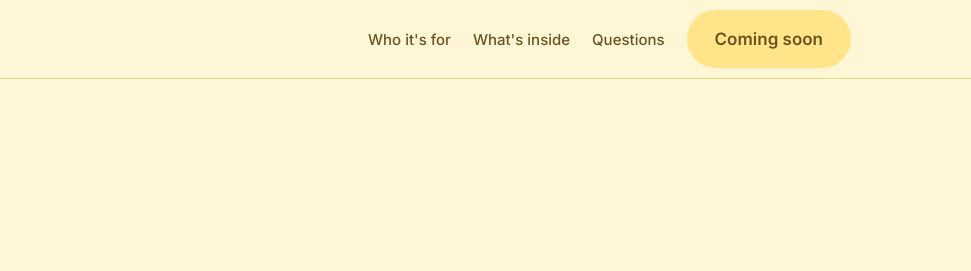
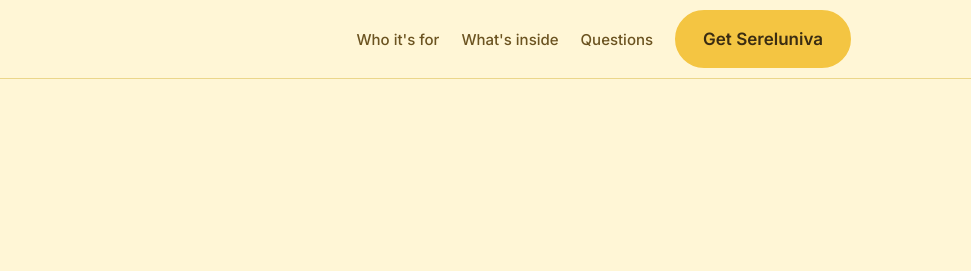
Before and after one commit to SimplyNurulhuda/sereluniva-shop, a plain HTML site: page index.html in a window 1280 px wide. Shown: the top 271 px of the page, 309-1280 px from the left. Drawn offline with Linux system fonts and the light colour scheme.

Commit message:
Update index.html

```diff
--- a/index.html
+++ b/index.html
@@ -238,7 +238,7 @@ footer a{text-decoration:none;border-bottom:1px solid var(--line)}
 /* Put your Lemon Squeezy product link here once the store is live, for example
    https://yourstore.lemonsqueezy.com/buy/xxxxxxxx
    While it is empty, the buttons show "Coming soon". */
-var BUY_URL = "";
+var BUY_URL = "https://sereluniva-shop.vercel.app/thanks-adc74630ae.html";
 (function(){
   var links = document.querySelectorAll("[data-buy]");
   for (var i = 0; i < links.length; i++) {
```
